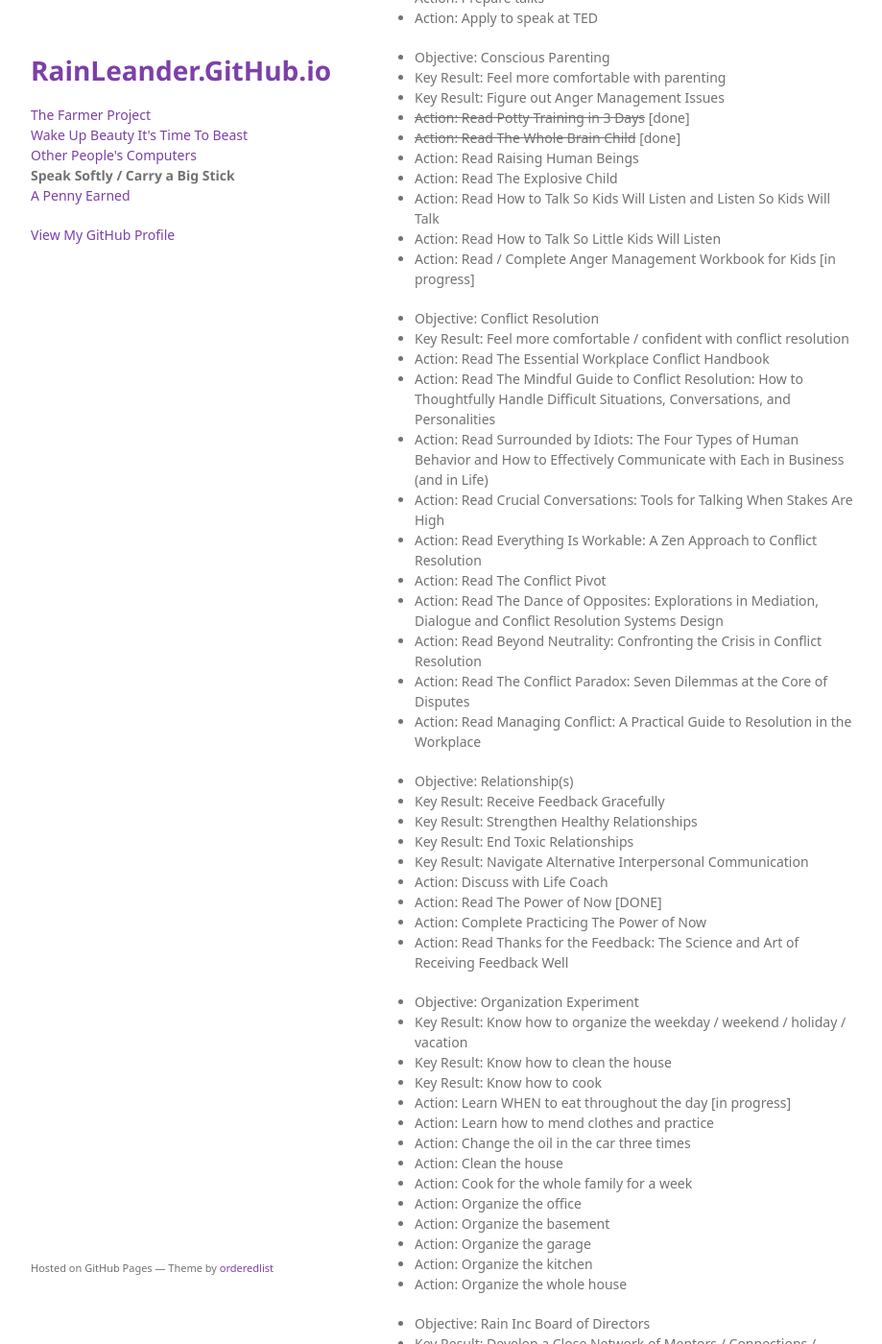
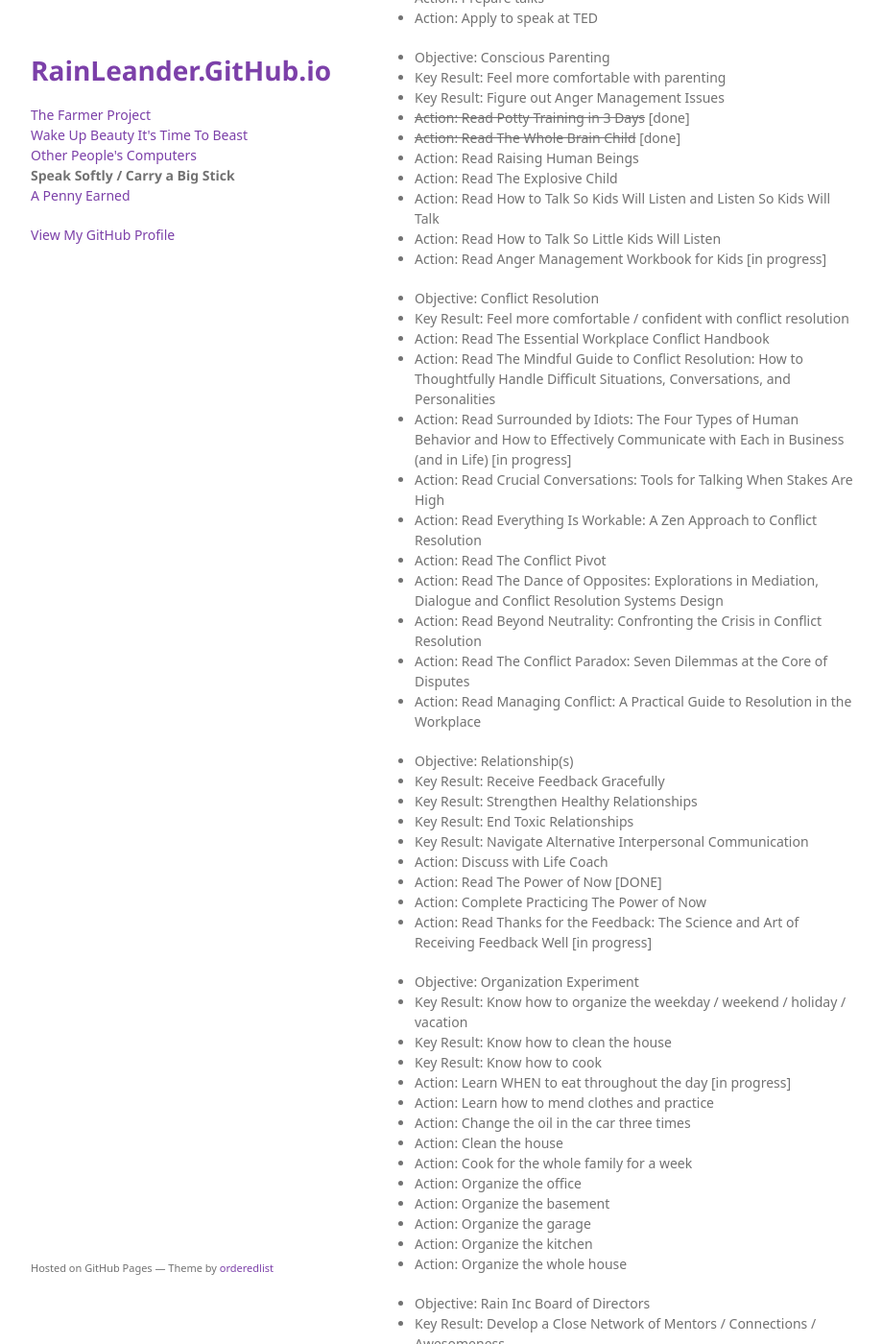
Before and after one commit to rainleander/rainleander.github.io, a Jekyll site: the page speak-softly.html, which Jekyll copies as it is, in a window 1280 px wide and 1400 px high, scrolled down 1112 px. Shown: the whole window at 96% size, without its empty margins (178-1097 px from the left). Built offline with Jekyll 4.4.1, drawn with Linux system fonts in a browser that asks for light colours; some web fonts are replaced; some of the changed text lies outside the part shown.

Commit message:
Update speak-softly.html

```diff
--- a/speak-softly.html
+++ b/speak-softly.html
@@ -84,13 +84,13 @@
           <li>Action: Read The Explosive Child</li>
           <li>Action: Read How to Talk So Kids Will Listen and Listen So Kids Will Talk</li>
           <li>Action: Read How to Talk So Little Kids Will Listen</li>
-          <li>Action: Read / Complete Anger Management Workbook for Kids [in progress]</li></ul>
+          <li>Action: Read Anger Management Workbook for Kids [in progress]</li></ul>
 
         <ul><li>Objective: Conflict Resolution</li>
           <li>Key Result: Feel more comfortable / confident with conflict resolution</li>
           <li>Action: Read The Essential Workplace Conflict Handbook</li>
           <li>Action: Read The Mindful Guide to Conflict Resolution: How to Thoughtfully Handle Difficult Situations, Conversations, and Personalities</li>
-          <li>Action: Read Surrounded by Idiots: The Four Types of Human Behavior and How to Effectively Communicate with Each in Business (and in Life)</li>
+          <li>Action: Read Surrounded by Idiots: The Four Types of Human Behavior and How to Effectively Communicate with Each in Business (and in Life) [in progress]</li>
           <li>Action: Read Crucial Conversations: Tools for Talking When Stakes Are High</li>
           <li>Action: Read Everything Is Workable: A Zen Approach to Conflict Resolution</li>
           <li>Action: Read The Conflict Pivot</li>
@@ -107,7 +107,7 @@
           <li>Action: Discuss with Life Coach</li>
           <li>Action: Read The Power of Now [DONE]</li>
           <li>Action: Complete Practicing The Power of Now</li>
-          <li>Action: Read Thanks for the Feedback: The Science and Art of Receiving Feedback Well</li></ul>
+          <li>Action: Read Thanks for the Feedback: The Science and Art of Receiving Feedback Well [in progress]</li></ul>
 
         <ul><li>Objective: Organization Experiment</li>
           <li>Key Result: Know how to organize the weekday / weekend / holiday / vacation</li>
@@ -135,7 +135,7 @@
           <li>Action: Read An Introvert's Guide to Networking</li>
           <li>Action: Read The Introvert’s Edge to Networking</li>
           <li>Action: Develop / implement a networking plan based on research / reading</li>
-          <li>Action: Reach out to one new person each month</li></ul>
+          <li>Action: Reach out to one new person each month [in progress]</li></ul>
 
         <ul><li>Objective: Communication SME</li>
           <li>Key Result: Stream on Twitch.tv/Twitter/YouTube 2-3 times per week</li>
@@ -149,7 +149,7 @@
           <li>Action: Read Life Isn't Binary by Meg-John Barker and Alex Iantaffi</li>
           <li>Action: Read They Them Their by Eris Young</li>
           <li>Action: Read In Their Shoes by Jame Windust</li>
-          <li>Action: Maintain / Update github.com/rainleander/nonbinary-resources</li></ul></p>
+          <li>Action: Maintain / Update github.com/rainleander/nonbinary-resources [in progress]</li></ul></p>
 
       </section>
       <footer>
```
